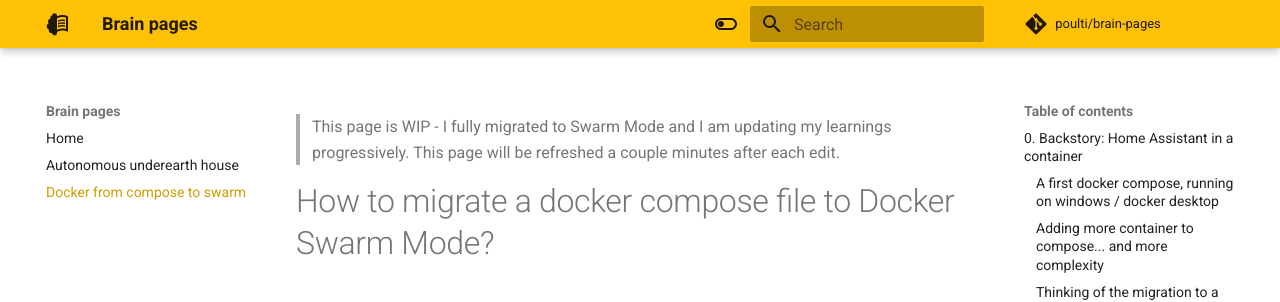
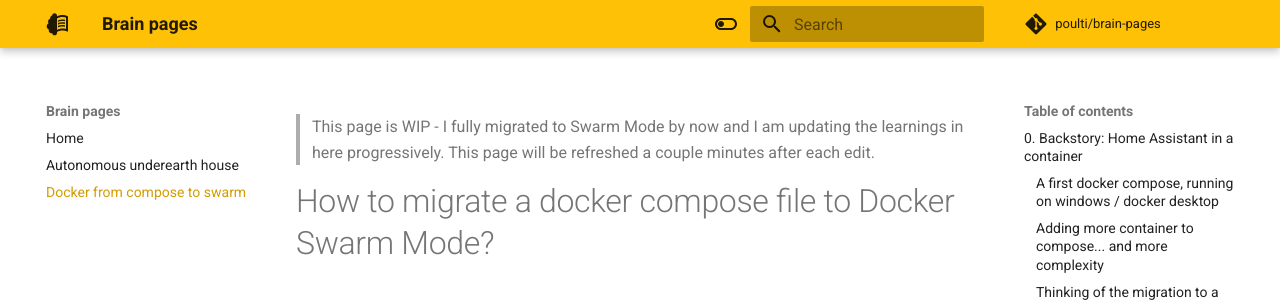
Before and after one commit to poulti/brain-pages, an MkDocs documentation site: the page built from docs/docker-from-compose-to-swarm.md, in a window 1280 px wide and 900 px high. Shown: the top 302 px of the window. Built offline with MkDocs 1.6.1 and Material for MkDocs 9.7.7, drawn with Linux system fonts in a browser that asks for light colours; comment, search, counter and statistics services are not loaded.

Commit message:
minor updates to intro

```diff
--- a/docs/docker-from-compose-to-swarm.md
+++ b/docs/docker-from-compose-to-swarm.md
@@ -2,7 +2,7 @@
 tags: Docker, Blog
 ---
 
-> This page is WIP - I fully migrated to Swarm Mode and I am updating my learnings progressively. This page will be refreshed a couple minutes after each edit.
+> This page is WIP - I fully migrated to Swarm Mode by now and I am updating the learnings in here progressively. This page will be refreshed a couple minutes after each edit.
 
 # How to migrate a docker compose file to Docker Swarm Mode?
 ...from `docker compose up -d` to `docker stack deploy --compose-file docker-compose.yaml ha`
```
